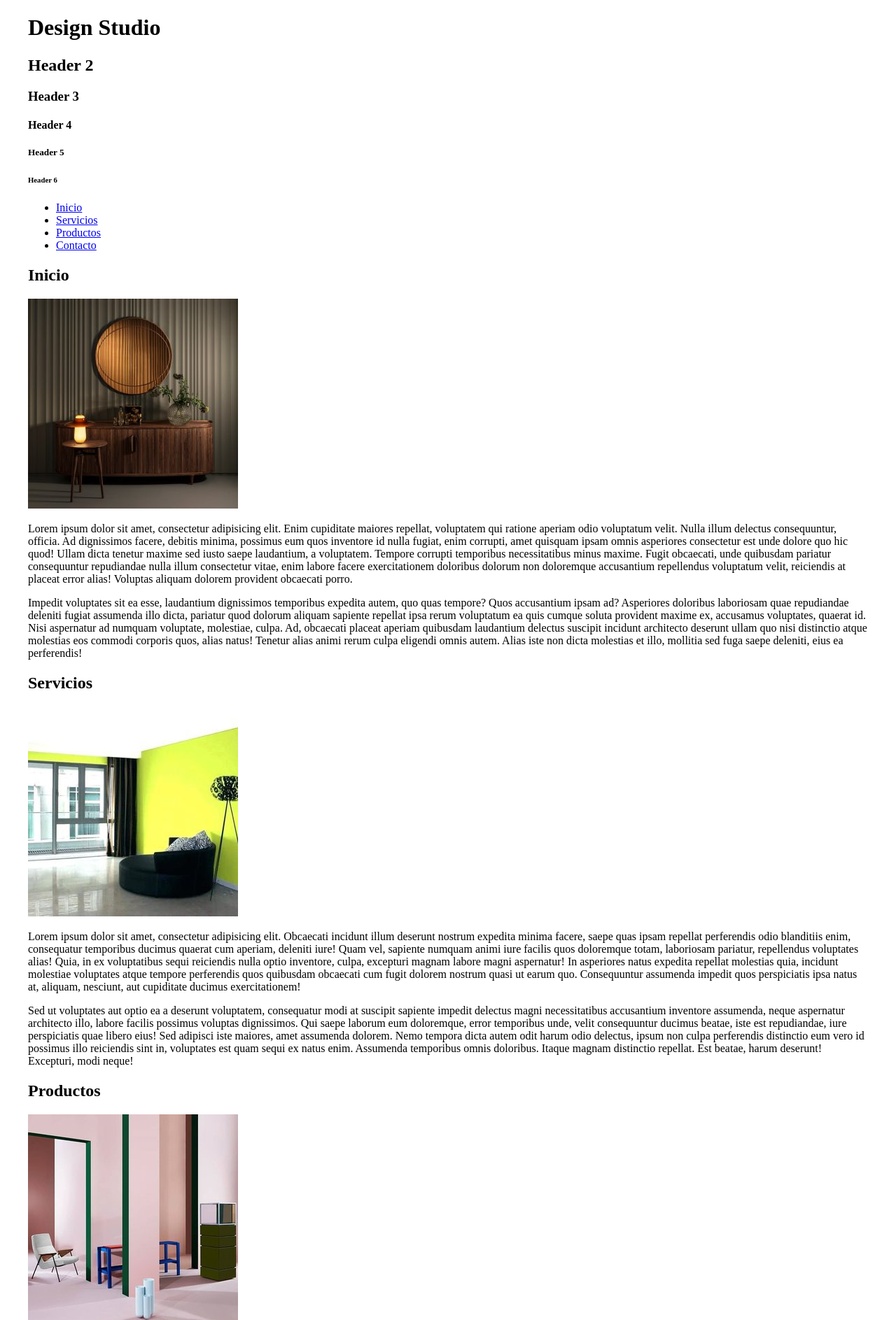
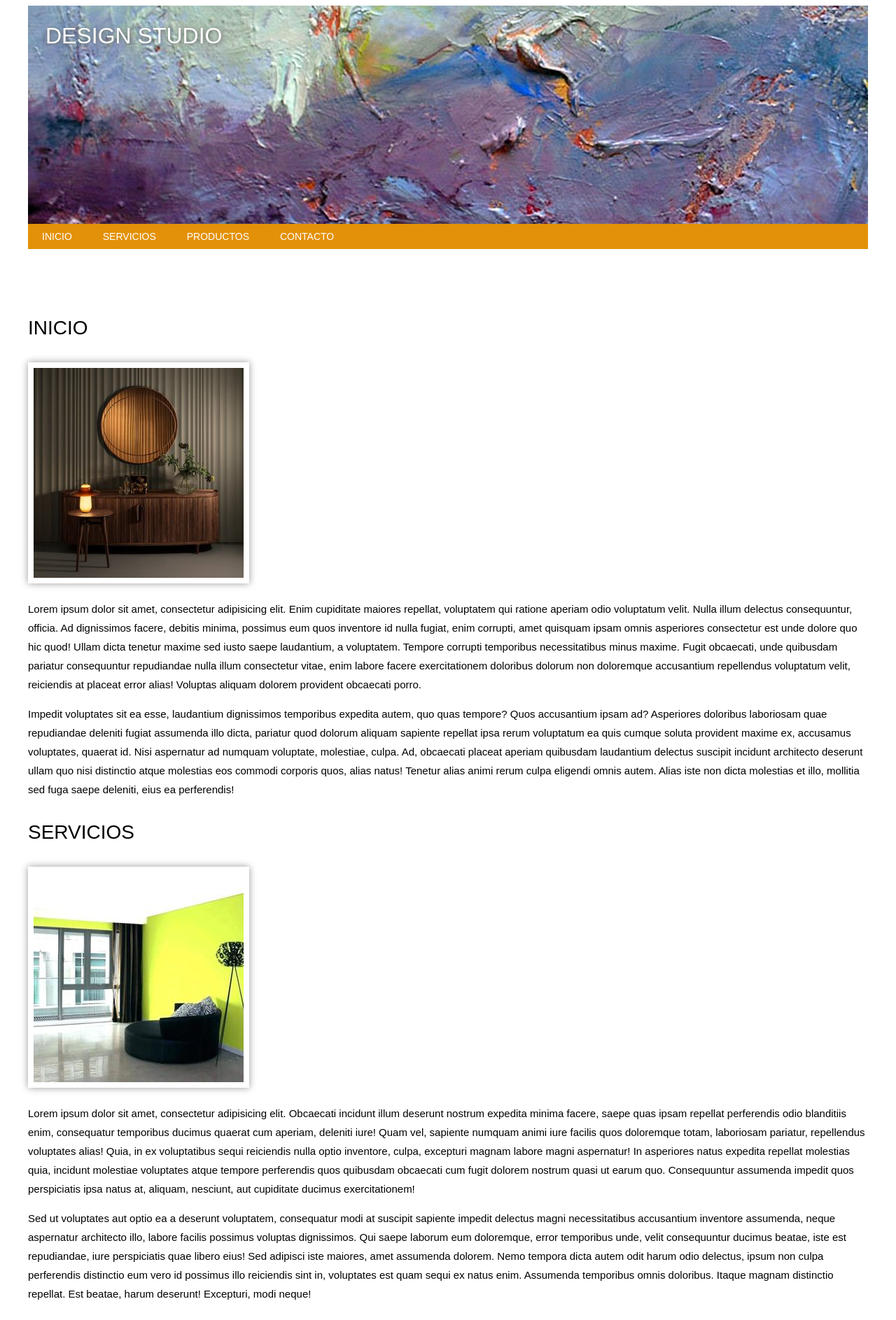
Before and after one commit to Juan6194/Diplomado-Web, a PHP site: page / in a window 1280 px wide. Shown: the top 1887 px of the page at 70% size. Run offline with PHP 8.4, Linux system fonts and the light colour scheme.

Commit message:
Update ejercicio1

```diff
--- a/ejercicio1/css/main.css
+++ b/ejercicio1/css/main.css
@@ -1,5 +1,4 @@
 @charset "UTF-8";
-
 /*
 Esto es un comentario
 */
@@ -21,15 +20,219 @@ Esto es un comentario
 	color: #f00;
 }
 
+	Selectores vacios:
+	1. Por etiqueta: Se escribe únicamente el nombre de la etiqueta-
+	p{
+	font-family: arial;
+	font-size: 14px;
+	color:f#00;
+	}
+
+	2. Por clase: Se escribe "." seguido del valor del atributo "class"
+		(Recomendado porque se pueden reutilizar)
+		.container{
+			max-width: 1200px;
+			margin:0;
+		}
+	3. Por id: Se escribe "#" seguido del valor del atributo "id".
+		(No recomendado porque no se puedne reutilizar las reglas CSS)
+	#linkGoogle {
+		color: #ff0;
+		text-decoration: none;
+		}
+
+		Selectores descendientes: Se utilizan cuando necesitamos estilizar o diseñar algún
+			elemento que se encuentra dentor de otro.
+
+		main section p a {
+			color: #f00
+		}
+		.contact ul li a ´{
+		text-decoration:none;
+
+		CSS (hojas de estilo en cascada):
+			Modelo de Cajas ( Model Box): Se refiere a que CSS considera a todos los
+			los elementos html como "Cajas".
+			Las propiedades del modelo de cajas se pueden aplicar a culalquier elemento HTNL
+			( propiedades determinadas de HTML) y estas  no se heredan.
+
+			-width: Ancho (valor numerico)
+				widht: 300px;
+
+			-hight: Alto (valor numerico)
+				height: 300px;
+
+			-border: Borde ( Recibe tres valores: border-width border-style border-style border-color)
+
+				(4 lados)
+				border: 1px solid #ccc;
+
+				border-width: 1px
+				border-style: solid;
+				border-color: #ccc
+
+				(1 lado)
+				lado= top, right, bottom, left
+				border-left: 1px solid #ccc;
+				border-right:
+				border-top:
+				border-bottom:
+
+				border-left-width: 1px;
+				border-left-style: solid;
+				border-left-color: #ccc;
+
+			-background: Fondo (background-color background-image background-repeat cackground-position background-attachment )
+				background: #f00 url("../images/img1.jpg")no repet center center fixed;
+
+				background-color: #f00; ( default: transparente)
+				background-image: url("../images/imgl.jpg")
+				background-repeat: Dos posibles valores (repeat \ no repeat) (Default: repeat)
+				background-position: posX posY (default: left top)
+						posX= left, center, right, [number] 300px
+						posY= top, center, bottom, [ number] 300px
+				background-attachment: scroll | fixed (default:scroll)
+
+
+				background-color: #f00
+				background-image: url("../images/imgl.jpg")
+				background-repeat: no repeat
+				background-position:
+				background-attachment: fixed
+
+			-margin:
+				marging:  10px;
+					1 valor aplica a los 4 lados
+
+				margin: 10px 20px
+					2 valores:
+						1er valor top/bottom
+						2do valor left/right
+
+				marging: 10px 20px 30px
+					3 valores:
+						1er valor top
+						2do valor left/right
+						3er valor bottom
+
+				marging: 10px 20px 30px 40 px
+					4 valores: (empezando con top y en setido a laas manecillas del reloj)
+						1er valor top
+						2do valor right
+						3er valor bottom
+						4to valor left
+
+
+				marging-left: 10px;
+				marging-right: 10px;
+				marging-top: 100px;
+				marging-bottom: 200 px;
+
+				marging: 100px 10px 200px
+
+			-padding: Igual que margin
+				padding-left: 10px;
+				padding-right: 10px;
+				padding-top: 100px;
+				padding-bottom: 200 px;
+
+				padding: 100px 10px 200px
+
+				Elementos de Bloque Vs Elementos de Línea
+
+}
 */
 .container {
-	max-width:1200px;
+	max-width: 1200px;
 	/*
 		Para centrar un elemento de bloque, tenemos que establecer un márgen
 		automático a la izquierda y también a la derecha.
 
 	*/
 
-		margin: 0 auto;
+	margin: 0 auto;
+}
+.page-header {
+	padding: 25px 25px 250px; /* arriba, izq derecha, abajo*/
+	background: url("../images/header.jpg")no-repeat center center;
+}
+.page-header h1 {
+	margin: 0;
+	color: #Fff;
+	font-family: arial;
+	fonrt-size: 30px;
+	font-weight: normal;
+	text-transform: uppercase;
+	text-shadow: 1px 1px 5px #666; /* (PosX posY blur color)*/
+}
+.page-nav {
+	background-color: #E39108;
 
 }
+.page-nav ul {
+	margin:0;
+	padding: 0;
+	list-style-type: none;
+}
+.page-nav li {
+	display: inline-block/* Quita bullets */
+}
+.page-nav a{
+	display: block;
+	background-color: #E39108;
+	padding: 10px 20px;
+	font-family: arial;
+	font-size: 14px;
+	text-transform: uppercase;
+	text-decoration: none;
+	color: #fff;
+}
+.page-nav a:hover {
+	background-color:#8C560A;
+	color:#fff;
+}
+.page-main{
+		padding: 65px 0;
+		font-family: arial;
+		font-size: 15px;
+		line-height: 1.8; /* (default 1.2) */
+}
+.page-main h2 {
+		font-size: 28px;
+		font-weight: normal;
+		text-transform: uppercase;
+		color:black
+}
+.page-main img{
+		max-width: 300px;
+		border: 8px solid #fff;
+		box-shadow: 0 0 10px #999; /* posX posY blur color) */
+}
+.page-footer {
+	background-color:#E39108;
+	padding: 20px 0;
+	text-align:center;
+
+}
+.page-footer p{
+	margin:0;
+	font-family: arial;
+	font-size: 14px;
+	color:#FFF;
+
+}
+.actions{
+	text-align:center;
+}
+.actions .go-top{
+	display:inline-block;
+	background: #555;
+	color:#fff;
+	text-decoration: none;
+	padding: 10px 20px;
+
+}
+.actions .go-top:hover {
+	background-color: #444;
+	color: #fff;
+}
--- a/ejercicio1/index.html
+++ b/ejercicio1/index.html
@@ -8,57 +8,51 @@
 
 <body>
 <div class="container">
-	  <header>
+    <header class="page-header">
         <h1>Design Studio</h1>
-	  	<h2> Header 2</h2>
-	  	<h3> Header 3</h3>
-	  	<h4> Header 4</h4>
-	  	<h5> Header 5</h5>
-	  	<h6> Header 6</h6>
     </header>
-	  <nav>
-
+    <nav class="page-nav">
         <!-- Unordered List -->
         <ul>
-	  			<li><a href="#">Inicio</a></li>
-	  			<li><a href="#">Servicios</a></li>
-	  			<li><a href="#">Productos</a></li>
-	  			<li><a href="#">Contacto</a></li>
+            <li><a href="#home">Inicio</a></li>
+            <li><a href="#services">Servicios</a></li>
+            <li><a href="#products">Productos</a></li>
+            <li><a href="#contact">Contacto</a></li>
         </ul>
     </nav>
-	  <main>
-	  	<section>
+    <main class="page-main">
+        <section id="home" >
             <h2>Inicio</h2>
             <img src="images/image1.jpg" alt="">
             <p>Lorem ipsum dolor sit amet, consectetur adipisicing elit. Enim cupiditate maiores repellat, voluptatem qui ratione aperiam odio voluptatum velit. Nulla illum delectus consequuntur, officia. Ad dignissimos facere, debitis minima, possimus eum quos inventore id nulla fugiat, enim corrupti, amet quisquam ipsam omnis asperiores consectetur est unde dolore quo hic quod! Ullam dicta tenetur maxime sed iusto saepe laudantium, a voluptatem. Tempore corrupti temporibus necessitatibus minus maxime. Fugit obcaecati, unde quibusdam pariatur consequuntur repudiandae nulla illum consectetur vitae, enim labore facere exercitationem doloribus dolorum non doloremque accusantium repellendus voluptatum velit, reiciendis at placeat error alias! Voluptas aliquam dolorem provident obcaecati porro.</p>
             <p>Impedit voluptates sit ea esse, laudantium dignissimos temporibus expedita autem, quo quas tempore? Quos accusantium ipsam ad? Asperiores doloribus laboriosam quae repudiandae deleniti fugiat assumenda illo dicta, pariatur quod dolorum aliquam sapiente repellat ipsa rerum voluptatum ea quis cumque soluta provident maxime ex, accusamus voluptates, quaerat id. Nisi aspernatur ad numquam voluptate, molestiae, culpa. Ad, obcaecati placeat aperiam quibusdam laudantium delectus suscipit incidunt architecto deserunt ullam quo nisi distinctio atque molestias eos commodi corporis quos, alias natus! Tenetur alias animi rerum culpa eligendi omnis autem. Alias iste non dicta molestias et illo, mollitia sed fuga saepe deleniti, eius ea perferendis!</p>
         </section>
-
-	  	<section>
-	  		<h2>Servicios</h2>
+        <section id="services">
+            <h2>Servicios </h2>
             <img src="images/image2.jpg" alt="">
             <p>Lorem ipsum dolor sit amet, consectetur adipisicing elit. Obcaecati incidunt illum deserunt nostrum expedita minima facere, saepe quas ipsam repellat perferendis odio blanditiis enim, consequatur temporibus ducimus quaerat cum aperiam, deleniti iure! Quam vel, sapiente numquam animi iure facilis quos doloremque totam, laboriosam pariatur, repellendus voluptates alias! Quia, in ex voluptatibus sequi reiciendis nulla optio inventore, culpa, excepturi magnam labore magni aspernatur! In asperiores natus expedita repellat molestias quia, incidunt molestiae voluptates atque tempore perferendis quos quibusdam obcaecati cum fugit dolorem nostrum quasi ut earum quo. Consequuntur assumenda impedit quos perspiciatis ipsa natus at, aliquam, nesciunt, aut cupiditate ducimus exercitationem!</p>
             <p>Sed ut voluptates aut optio ea a deserunt voluptatem, consequatur modi at suscipit sapiente impedit delectus magni necessitatibus accusantium inventore assumenda, neque aspernatur architecto illo, labore facilis possimus voluptas dignissimos. Qui saepe laborum eum doloremque, error temporibus unde, velit consequuntur ducimus beatae, iste est repudiandae, iure perspiciatis quae libero eius! Sed adipisci iste maiores, amet assumenda dolorem. Nemo tempora dicta autem odit harum odio delectus, ipsum non culpa perferendis distinctio eum vero id possimus illo reiciendis sint in, voluptates est quam sequi ex natus enim. Assumenda temporibus omnis doloribus. Itaque magnam distinctio repellat. Est beatae, harum deserunt! Excepturi, modi neque!</p>
         </section>
-
-	  	<section>
-	  		<h2>Productos</h2>
+        <section id="products">
+            <h2>Productos </h2>
             <img src="images/image3.jpeg" alt="">
             <p>Lorem ipsum dolor sit amet, consectetur adipisicing elit. Tempore explicabo officia aliquam placeat nostrum dignissimos repudiandae in dolorum ducimus velit recusandae, nisi accusamus atque dolores totam optio omnis possimus similique assumenda adipisci, inventore ipsum enim hic! Numquam officia consectetur error similique quibusdam, reprehenderit hic alias neque veniam quae, dolor perferendis fugiat eos. Laboriosam voluptas sapiente eaque harum magni ex, cumque aliquam natus alias perferendis at nulla excepturi vel, unde facilis voluptate obcaecati ducimus non aut quo eligendi sit ipsam ea aperiam. Natus voluptate optio atque quod accusamus. Repellendus asperiores deleniti eius, sequi, ut, tempore quisquam blanditiis in quia illo doloremque!</p>
             <p>Repellendus omnis earum a beatae distinctio maxime suscipit dolore, temporibus explicabo, reiciendis quibusdam provident repudiandae culpa minus dignissimos, perspiciatis aliquam voluptatem? Ea officiis consectetur odio repellendus perspiciatis perferendis quidem, fuga temporibus quas, alias ipsam quam nesciunt. Excepturi nam, laborum quam expedita, architecto aliquam deserunt reiciendis vero nulla reprehenderit qui rem, dolores facilis? Veniam non placeat libero dolor, nihil minus sed eum quia impedit sint sit optio perferendis qui labore quasi officiis magnam odit laborum dolore nostrum deleniti, modi dolorum beatae et? Pariatur, aliquam, possimus! Rerum repudiandae, perferendis, doloremque animi ea, quia unde quis quae beatae eos commodi veritatis harum illum.</p>
         </section>
-
-	  	<section>
+        <section id="contact">
             <h2>Contacto</h2>
             <ul>
                 <li>Juan Torres</li>
                 <li><a href="mailto:juanantoniotorres510@gmail.com">juanantoniotorres510@gmail.com</a></li>
                 <li><a href="tel:5515102746">55 15 10 27 46</a></li>
-	  			<li><a href="http://sfumino.mx target="_blank>sfumino.mx</a></li>
+                <li><a href="http://sfumino.mx" target="_blank">sfumino.mx</a></li>
             </ul>
         </section>
+		<div class="actions">
+				<a href="#" class="go-top">Ir al inicio</a>
+		</div>
     </main>
-	  <footer>
+    <footer class="page-footer">
         <p>Todos los derechos reservados&copy; | eduMac2018 | Juan Torres</p>
     </footer>
 </div>
```
Lines whose indentation alone changed are shown as unchanged.
